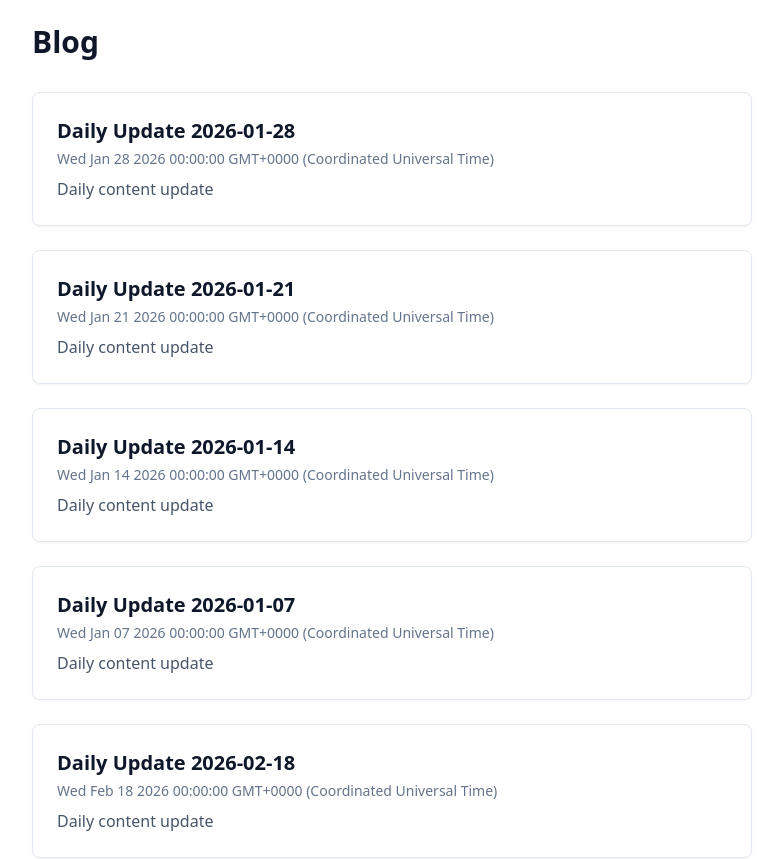
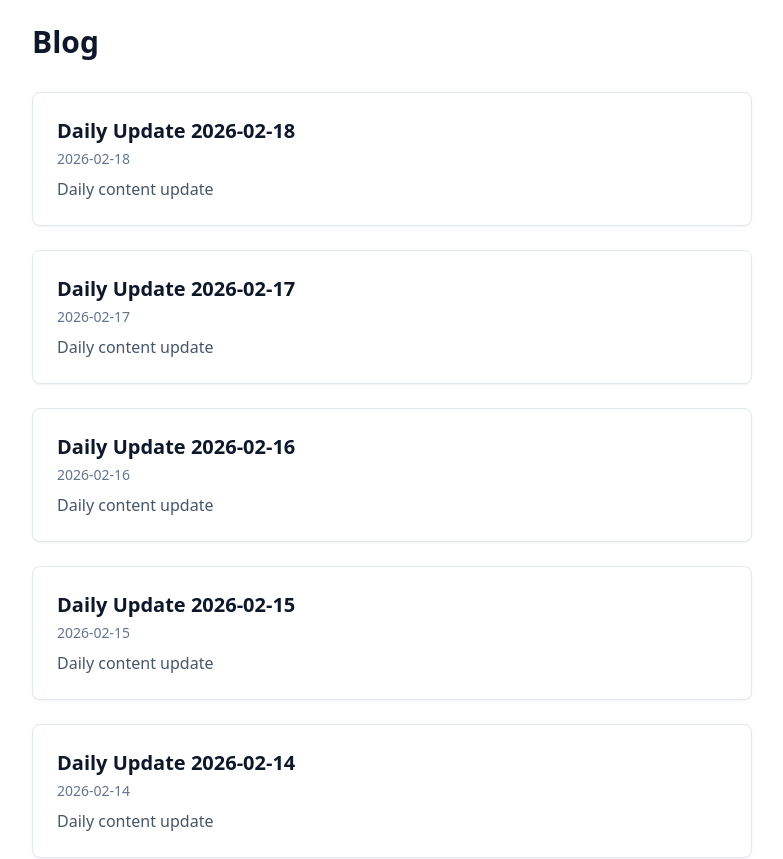
Before and after one commit to Monibee-Fudgekins/chicology-website, a Next.js app: page /blog in a window 1280 px wide. Shown: the top 859 px of the page, without its empty margins (248-1031 px from the left). Built offline with nearby package versions, Linux system fonts and the light colour scheme.

Commit message:
Address code review feedback - improve error handling and date normalization
Co-authored-by: Monibee-Fudgekins <148405685+Monibee-Fudgekins@users.noreply.github.com>

```diff
--- a/app/blog/page.tsx
+++ b/app/blog/page.tsx
@@ -12,7 +12,12 @@ type PostMeta = {
 
 function getAllPosts(): PostMeta[] {
   const dir = path.join(process.cwd(), 'content', 'blog');
-  const files = fs.readdirSync(dir).filter((f) => f.endsWith('.md') || f.endsWith('.mdx'));
+
+  if (!fs.existsSync(dir)) {
+    return [];
+  }
+
+  const files = fs.readdirSync(dir).filter((f) => /\.(md|mdx)$/i.test(f));
 
   const posts = files.map((filename) => {
     const slug = filename.replace(/\.(md|mdx)$/i, '');
@@ -20,10 +25,20 @@ function getAllPosts(): PostMeta[] {
     const raw = fs.readFileSync(filePath, 'utf8');
     const { data } = matter(raw);
 
+    // Normalize date to ISO string format for consistent sorting
+    let dateStr = '';
+    if (data.date) {
+      if (data.date instanceof Date) {
+        dateStr = data.date.toISOString().split('T')[0];
+      } else {
+        dateStr = String(data.date);
+      }
+    }
+
     return {
       slug,
       title: data.title || slug,
-      date: String(data.date || ''),
+      date: dateStr,
       summary: data.summary || '',
     };
   });
```
